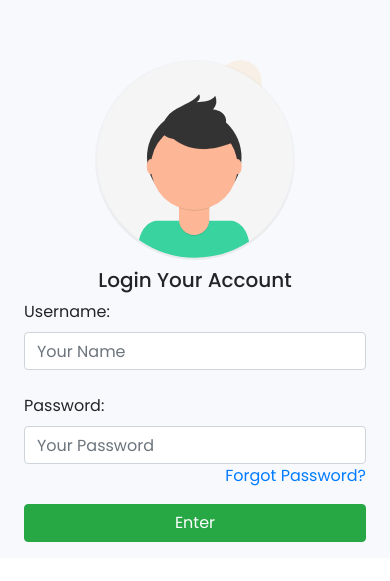
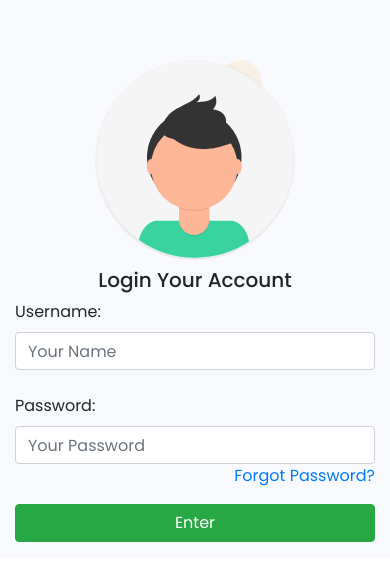
Before and after one commit to Jisan-mia/ph-pioneer-bank, a plain HTML site: page index.html in a window 390 px wide. Shown: the part 209-790 px from the top of the page. Drawn offline with nearby package versions, Linux system fonts and the light colour scheme.

Commit message:
enter button ui problem and withdraw section bug solved

```diff
--- a/index.html
+++ b/index.html
@@ -25,7 +25,7 @@
 						<div class="d-flex flex-column align-items-center justify-content-center mt-5">
 							<img src="img/avatar.svg" alt="">
 							<h5 class="mt-2 mb-2">Login Your Account</h5>
-							<form >
+							<form id="myForm">
 
 								<label for="username">Username:</label>
 								<input id="loginName" class="form-control" type="text" placeholder="Your Name" name="username"><br>
@@ -35,7 +35,7 @@
 
 								<a class="d-block text-right" href="#">Forgot Password?</a>
 
-								<input  id="enterBtn" type="" class="mt-3 mb-3 btn btn-success" value="Enter">
+								<input  id="enterBtn" type="submit" class=" w-100  mt-3 mb-3 btn btn-success" value="Enter">
 							</form>
 						</div>
 					</div>
--- a/script.js
+++ b/script.js
@@ -1,7 +1,4 @@
 const enterBtn = document.getElementById('enterBtn');
-
-
-
 
 
 enterBtn.addEventListener('click', function(){
@@ -27,6 +24,12 @@ enterBtn.addEventListener('click', function(){
 
 	}
 })
+
+//form submitting
+document.getElementById('myForm').addEventListener('submit', function(event){
+	event.preventDefault();
+})
+
 
 //prev button
 const prevBtn = document.getElementById('prevBtn');
@@ -71,6 +74,10 @@ depositBtn.addEventListener('click', function(){
 	let currentBalanceNum = parseFloat(currentBalanceAmount)
 	let addedBalance = depositAmountNum + currentBalanceNum;
 
+
+
+
+
 	//check input validation
 	checkInputValidation(depositAmountInput, 'currentBalanceAmount', addedBalance);
 
@@ -95,7 +102,11 @@ withdrawBtn.addEventListener('click', function(){
 
 	let addedWithdraw = withdrawAmountNum + currentWithdrawNum;
 
-	//check input validation for added withdraw
+	if(withdrawAmountInput.value > currentBalanceNum){
+		console.log("getter than current balance")
+	}
+	else{
+			//check input validation for added withdraw
 	checkInputValidation(withdrawAmountInput, 'currentWithdrawAmount', addedWithdraw);
 
 
@@ -105,6 +116,9 @@ withdrawBtn.addEventListener('click', function(){
 
 	//check input validation for debuted balance
 	checkInputValidation(withdrawAmountInput, 'currentBalanceAmount', debutedBalance)
+	}
+
+
 
 
 	//eraging withdrawAmountInput value for new value a
--- a/style.css
+++ b/style.css
@@ -15,7 +15,8 @@ main{
 	background-position: right;
 	width: 100%;
 	/*width: 100vw;*/
-	height: 100vh;
+	/*height: 100vh;*/
+
 }
 #bank{
 	background-image: url(img/right4.png);
@@ -44,6 +45,10 @@ main{
 }
 .container .row .right img{
 	width: 200px;
+}
+/*form*/
+#myForm{
+	width: 75%;
 }
 
 #bank{
@@ -86,4 +91,7 @@ main{
 	main{
 		height: 100%;
 	}
+	#myForm{
+		width: 100%;
+	}
 }
```
